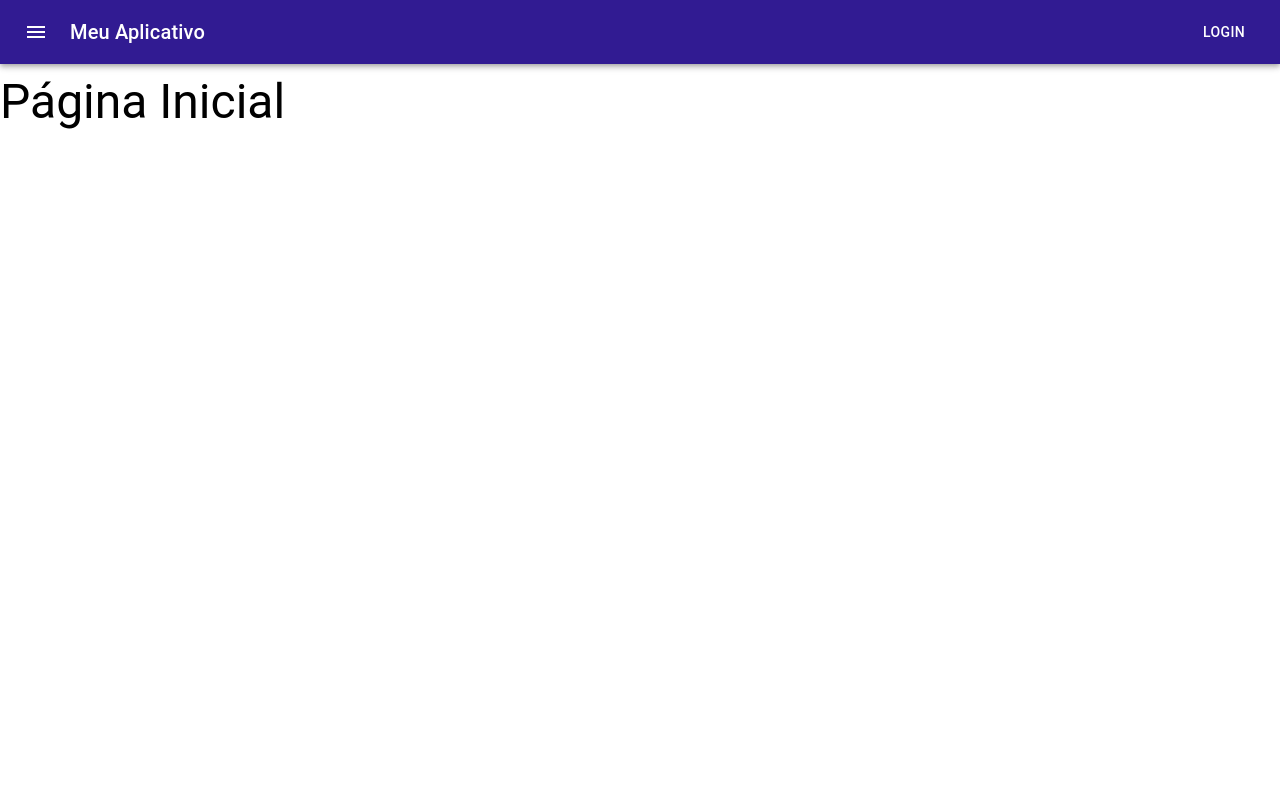
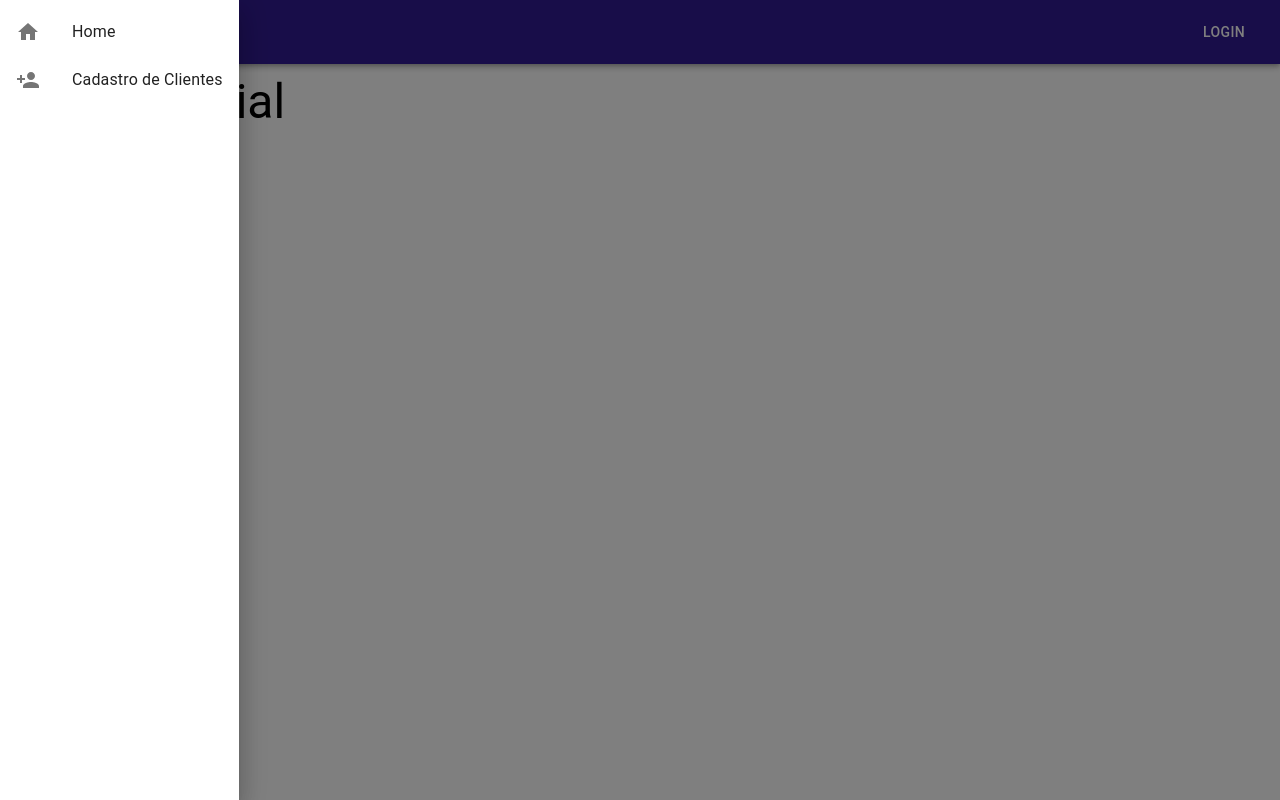
Before and after one commit to luciancardoso/FormacaoFullStack, a React (Create React App) app in the folder React/my_app/: page / in a window 1280 px wide. Both pictures are taken after a click on the button "menu". Built offline with nearby package versions, Linux system fonts and the light colour scheme; the HTML template or start-up script is replaced by a standard one.

Commit message:
Adicionando Menu Drawer e Icon no Menu

```diff
--- a/React/my_app/src/App.js
+++ b/React/my_app/src/App.js
@@ -12,20 +12,18 @@
 
 const App = () => {
   return (
-    <TemplateDefault>
-      <Router>
+    <Router>
+      <TemplateDefault>
         <Switch>
           <Route path="/customers">
             <TemplatePage title="Clientes" Component={Customers} />
-            {/* <Customers /> */}
           </Route>
           <Route path="/">
             <TemplatePage title="Página Inicial" Component={Home} />
-            {/* <Home /> */}
           </Route>
         </Switch>
-      </Router>
-    </TemplateDefault>
+      </TemplateDefault>
+    </Router>
   );
 }
 
--- a/React/my_app/src/partials/Header/Header.js
+++ b/React/my_app/src/partials/Header/Header.js
@@ -1,21 +1,45 @@
+import { useState } from 'react';
 import {
     AppBar,
     Toolbar,
     Typography,
     Button,
     IconButton,
+    Drawer,
+    List,
+    ListItem,
+    ListItemIcon,
+    ListItemText,
 } from '@material-ui/core'
 
+import { useHistory } from 'react-router-dom';
+
 import MenuIcon from '@material-ui/icons/Menu'
+import HomeIcon from '@material-ui/icons/Home'
+import PersonAddIcon from '@material-ui/icons/PersonAdd';
+
 import useStyles from './Header.style'
 
 const Header = () => {
     const classes = useStyles()
+    const history = useHistory()
+
+    const [menuOpen, setMenuOpen] = useState(false)
+
+    const handleToggleMenu = () => {
+        setMenuOpen(!menuOpen)
+    }
+
+    const handleMenuClick = route => {
+        handleToggleMenu()
+        history.push(route)
+    }
 
     return (
+        <>
             <AppBar position="static">
                 <Toolbar>
-                <IconButton edge="start" color="inherit" aria-label="menu">
+                    <IconButton edge="start" color="inherit" aria-label="menu" onClick={() => handleToggleMenu()}>
                         <MenuIcon />
                     </IconButton>
                     <Typography variant="h6" className={classes.title}>
@@ -24,6 +48,23 @@
                     <Button color="inherit">Login</Button>
                 </Toolbar>
             </AppBar>
+            <Drawer open={menuOpen} onClose={() => handleToggleMenu()}>
+                <List>
+                    <ListItem button onClick={() => handleMenuClick('/')}>
+                        <ListItemIcon>
+                            <HomeIcon />
+                        </ListItemIcon>
+                        <ListItemText>Home</ListItemText>
+                    </ListItem>
+                    <ListItem button onClick={() => handleMenuClick('/customers')}>
+                        <ListItemIcon>
+                            <PersonAddIcon />
+                        </ListItemIcon>
+                        <ListItemText>Cadastro de Clientes</ListItemText>
+                    </ListItem>
+                </List>
+            </Drawer>
+        </>
     )
 }
 
--- a/React/my_app/src/templates/Page.js
+++ b/React/my_app/src/templates/Page.js
@@ -11,10 +11,12 @@
     const classes = useStyles()
 
     return(
-        <Typography variant='h3'>
-            {title}
+        <>
+            <Typography variant='h3'>
+                {title}
+            </Typography>
             <Component />
-        </Typography>
+        </>
     )
 }
 
```
Lines whose indentation alone changed are shown as unchanged.
